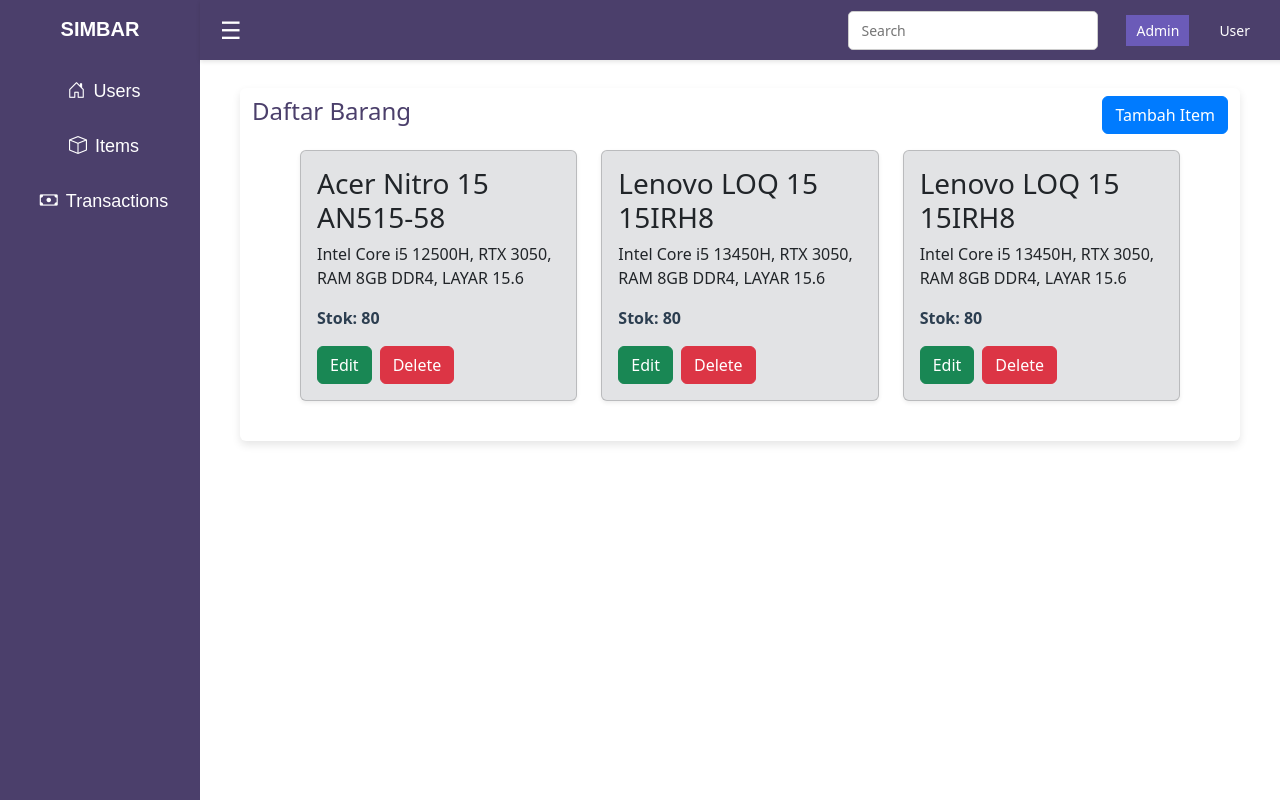
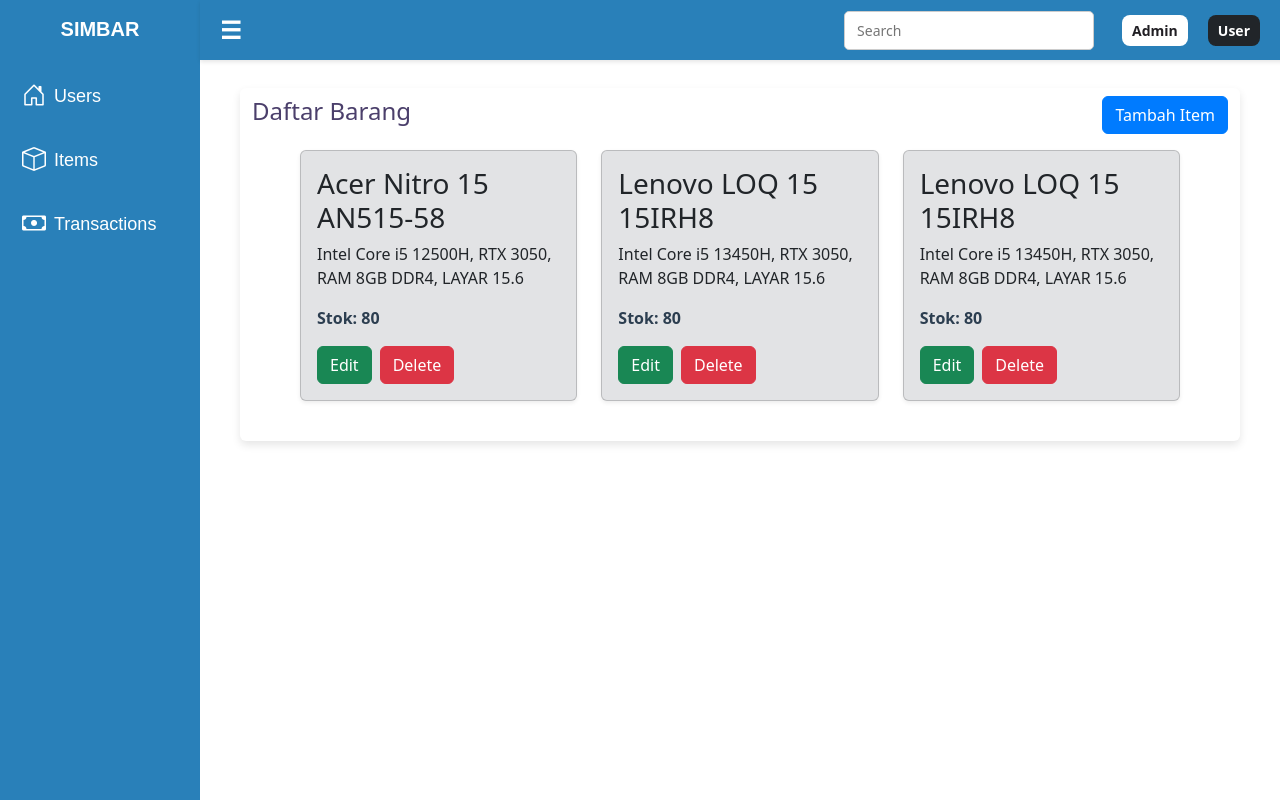
Before and after one commit to azulfikri/inventory-management-frontend, a Vue app: page / in a window 1280 px wide. Built offline with nearby package versions, Linux system fonts and the light colour scheme.

Commit message:
update header and sidebar

```diff
--- a/src/components/dashboard/Header.vue
+++ b/src/components/dashboard/Header.vue
@@ -12,6 +12,7 @@
       </div>
       <div class="role-selection">
         <button
+          class="btn btn-dark"
           @click="selectRole('admin')"
           :class="{ active: currentRole === 'admin' }"
         >
@@ -19,6 +20,7 @@
         </button>
 
         <button
+          class="btn btn-dark"
           @click="selectRole('user')"
           :class="{ active: currentRole === 'user' }"
         >
@@ -71,7 +73,7 @@
 </script>
 <style scoped>
 header {
-  background-color: #4b3f6b;
+  background-color: #2980b9;
   padding: 10px 20px 10px 0;
   display: flex;
   align-items: center;
@@ -120,24 +122,28 @@
 .role-selection {
   display: flex;
   justify-content: center;
-  background-color: #4b3f6b;
+  background-color: #2980b9;
   padding: 10px;
 }
 button {
   margin: 0 10px;
   padding: 5px 10px;
   font-size: 14px;
+  font-weight: bold;
   cursor: pointer;
   border: none;
-  background-color: #4b3f6b;
-  color: white;
+  border-radius: 8px;
+  /* background-color: #713dff; */
+  /* color: white; */
   transition: background-color 0.3s ease;
 }
 button:hover {
-  background-color: #6b5bb8;
+  background-color: #ffffff;
+  color: #211f24;
 }
 button.active {
-  background-color: #6b5bb8;
+  background-color: #fff;
+  color: #211f24;
 }
 @media (max-width: 768px) {
   header {
--- a/src/components/dashboard/Sidebar.vue
+++ b/src/components/dashboard/Sidebar.vue
@@ -12,7 +12,7 @@
           @click.prevent="showComponent('users')"
           class="nav-link text-white d-flex align-items-center"
         >
-          <i class="bi bi-house-door me-2"></i> Users
+          <i class="bi bi-house-door fs-4 me-2"></i> Users
         </a>
       </li>
 
@@ -22,7 +22,7 @@
           @click.prevent="showComponent('items')"
           class="nav-link text-white d-flex align-items-center"
         >
-          <i class="bi bi-box me-2"></i> Items
+          <i class="bi bi-box fs-4 me-2"></i> Items
         </a>
       </li>
 
@@ -32,7 +32,7 @@
           @click.prevent="showComponent('transactions')"
           class="nav-link text-white d-flex align-items-center"
         >
-          <i class="bi bi-cash me-2"></i> Transactions
+          <i class="bi bi-cash fs-4 me-2"></i> Transactions
         </a>
       </li>
 
@@ -72,7 +72,7 @@
 <style scoped>
 .sidebar {
   width: 200px;
-  background: #4b3f6b;
+  background: #2980b9;
   color: white;
   padding: 14px;
   height: 100vh;
@@ -93,8 +93,8 @@
   color: white;
   cursor: pointer;
   display: flex;
-  justify-content: center;
-  align-items: center;
+  justify-content: left;
+  align-items: start;
   margin-left: 8px;
   padding: 10px 0;
   transition: background-color 0.3s ease;
```
